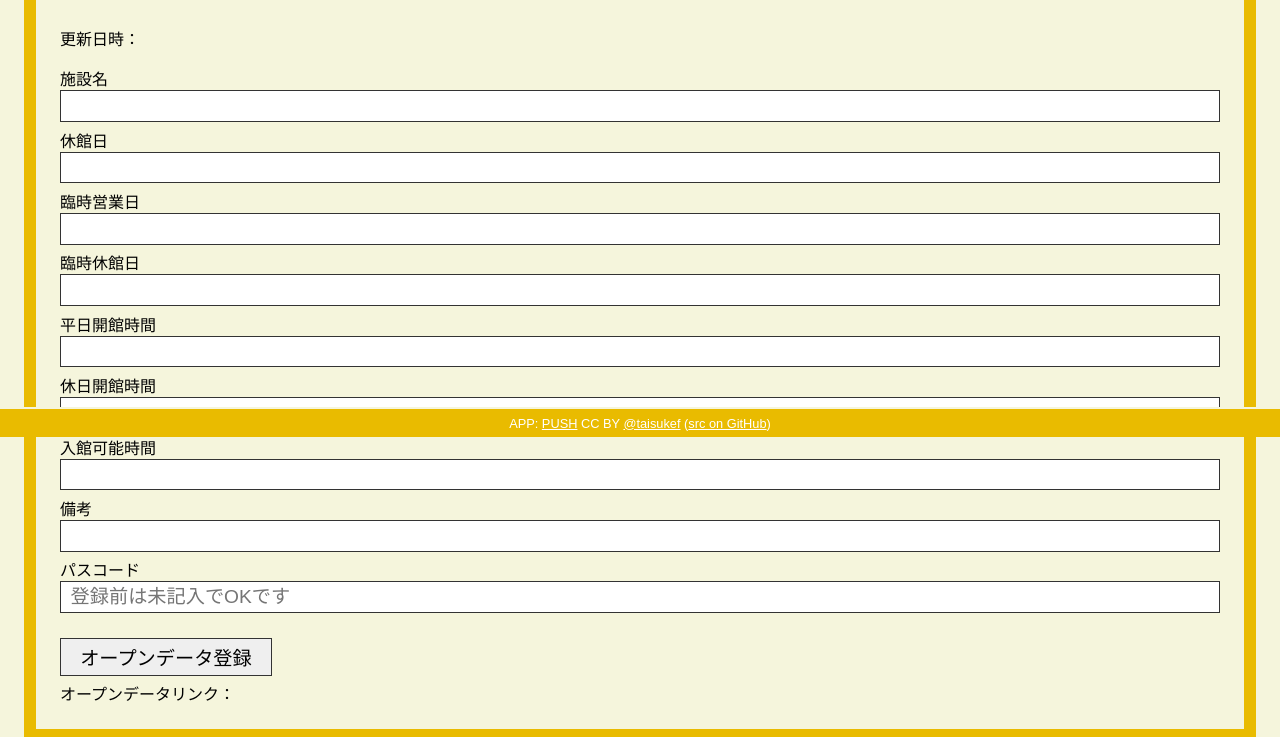
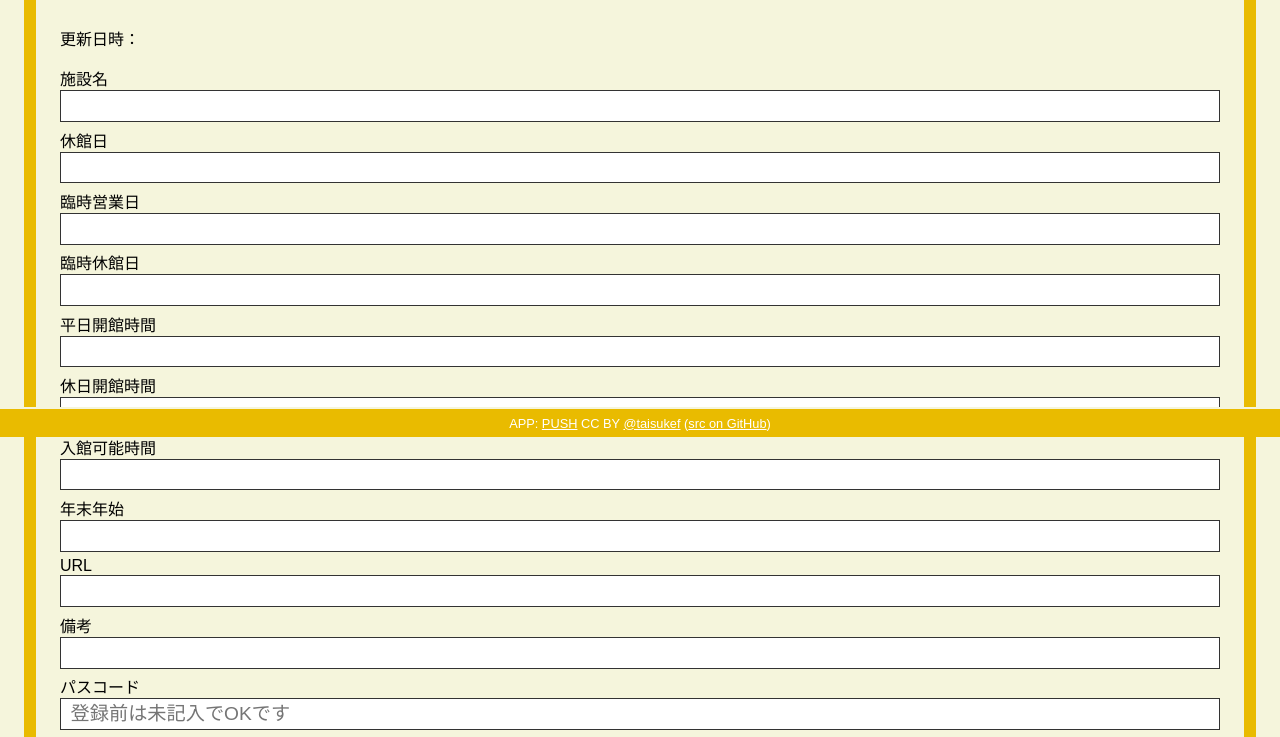
Before and after one commit to code4fukui/push, a website: page static/index.html in a window 1280 px wide. Shown: the part 363-1100 px from the top of the page. Drawn offline with Linux system fonts and the light colour scheme.

Commit message:
update index

```diff
--- a/static/index.html
+++ b/static/index.html
@@ -97,6 +97,9 @@ input[type="submit"] {
 .lastUpdate {
   margin: 1em 0em;
 }
+.opendata {
+  margin: 1em 0em;
+}
 .opendata a {
   color: black !important;
 }
@@ -143,7 +146,7 @@ input[type="submit"] {
 
 <script type='module'>
 
-const NAMES = ['施設名', '休館日', '臨時営業日', '臨時休館日', '平日開館時間', '休日開館時間', '入館可能時間', '備考', 'パスコード']
+const NAMES = ['施設名', '休館日', '臨時営業日', '臨時休館日', '平日開館時間', '休日開館時間', '入館可能時間', '年末年始', 'URL', '備考', 'パスコード']
 const data = []
 for (const n of NAMES) {
   const div = document.createElement('div')
@@ -152,6 +155,7 @@ for (const n of NAMES) {
   const inp = document.createElement('input')
   inp.type = 'text'
   inp.name = n
+  inp.maxLength = 255
   inputs.appendChild(inp)
   if (n === 'パスコード') {
     inp.placeholder = '登録前は未記入でOKです'
```
